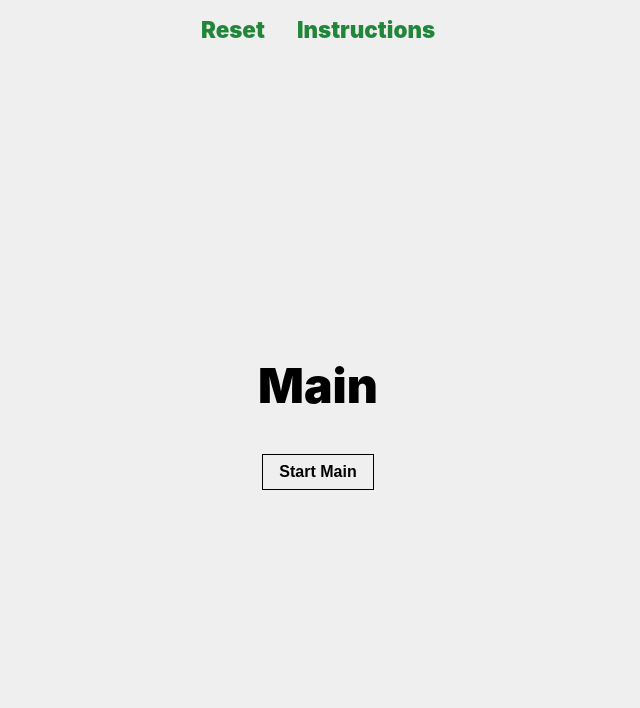
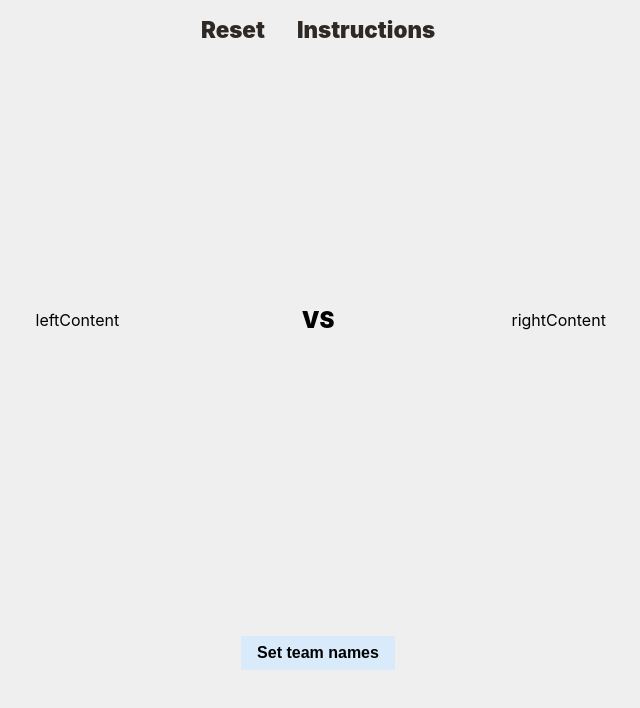
Before and after one commit to vuongvu1/robo-dance-competition, a React (Create React App) app: page / in a window 1280 px wide. Both pictures are taken after a click on the button "Start Game". Shown: the top 708 px of the page, without its empty margins (322-962 px from the left). Built offline with nearby package versions, Linux system fonts and the light colour scheme.

Commit message:
Add MainLayout

```diff
--- a/src/atoms/Button/styles.ts
+++ b/src/atoms/Button/styles.ts
@@ -5,7 +5,13 @@ const SC = {
     ({ theme }) => css`
       cursor: pointer;
       padding: ${theme.spacing.sm} ${theme.spacing.md};
-      border: 1px solid ${theme.palette.black};
+      border: none;
+      background-color: ${theme.palette.light};
+      transition: opacity 0.3s;
+
+      &:hover {
+        opacity: 0.6;
+      }
     `
   ),
 };
--- a/src/atoms/Link/styles.ts
+++ b/src/atoms/Link/styles.ts
@@ -3,13 +3,14 @@ import styled, { css } from "styled-components";
 const SC = {
   Container: styled.a(
     ({ theme }) => css`
-      color: ${theme.palette.success};
+      color: ${theme.palette.primary};
       font-weight: ${theme.fontWeight.lg};
       font-size: ${theme.fontSize.md};
       cursor: pointer;
+      transition: opacity 0.3s;
 
       &:hover {
-        color: ${theme.palette.secondary};
+        opacity: 0.6;
       }
     `
   ),
--- /dev/null
+++ b/src/components/MainLayout/index.tsx
@@ -0,0 +1,30 @@
+import { FC, ReactNode } from "react";
+import { Text } from "src/atoms";
+import SC from "./styles";
+
+type Props = {
+  leftContent: ReactNode;
+  rightContent: ReactNode;
+  bottomContent: ReactNode;
+};
+
+const MainLayout: FC<Props> = ({
+  leftContent,
+  rightContent,
+  bottomContent,
+}) => {
+  return (
+    <SC.Wrapper>
+      <SC.TeamsWrapper>
+        <SC.Team>{leftContent}</SC.Team>
+        <SC.MiddleText>
+          <Text type="h2">VS</Text>
+        </SC.MiddleText>
+        <SC.Team>{rightContent}</SC.Team>
+      </SC.TeamsWrapper>
+      <SC.BottomSection>{bottomContent}</SC.BottomSection>
+    </SC.Wrapper>
+  );
+};
+
+export default MainLayout;
--- /dev/null
+++ b/src/components/MainLayout/styles.ts
@@ -0,0 +1,32 @@
+import styled, { css } from "styled-components";
+
+const SC = {
+  Wrapper: styled.div`
+    width: 100%;
+    display: flex;
+    flex-direction: column;
+  `,
+  TeamsWrapper: styled.section`
+    flex: 3;
+    display: flex;
+  `,
+  Team: styled.div(
+    ({ theme }) => css`
+      flex: 1;
+      padding: ${theme.spacing.lg};
+      display: grid;
+      place-items: center;
+    `
+  ),
+  MiddleText: styled.div`
+    display: grid;
+    place-items: center;
+  `,
+  BottomSection: styled.section`
+    flex: 1;
+    display: grid;
+    place-items: center;
+  `,
+};
+
+export default SC;
--- a/src/components/index.ts
+++ b/src/components/index.ts
@@ -2,3 +2,4 @@ export { default as ResetButton } from "./ResetButton";
 export { default as ResetModal } from "./ResetModal";
 export { default as InstructionsButton } from "./InstructionsButton";
 export { default as InstructionsModal } from "./InstructionsModal";
+export { default as MainLayout } from "./MainLayout";
--- a/src/constants/StorageKeys.ts
+++ b/src/constants/StorageKeys.ts
@@ -1,6 +1,6 @@
 const StorageKeys = {
   APP_STATE: "APP_STATE",
-  TEAM_INFO: "TEAM_INFO",
+  TEAMS_INFO: "TEAMS_INFO",
   SCORE: "SCORE",
 };
 
--- a/src/modules/index.ts
+++ /dev/null
@@ -1 +0,0 @@
-export default this;
--- a/src/pages/main/index.tsx
+++ b/src/pages/main/index.tsx
@@ -1,12 +1,22 @@
+import { useStateWithLocalStorage } from "src/hooks";
+import { StorageKeys } from "src/constants";
 import { Text, Button } from "src/atoms";
-import SC from "./styles";
+import { MainLayout } from "src/components";
+// import SC from "./styles";
 
 const Main = () => {
+  const [teamsInfo, setTeamsInfo] = useStateWithLocalStorage(
+    StorageKeys.TEAMS_INFO
+  );
+
+  console.log({ teamsInfo });
+
   return (
-    <SC.Container>
-      <Text type="h1">Main</Text>
-      <Button>Start Main</Button>
-    </SC.Container>
+    <MainLayout
+      leftContent="leftContent"
+      rightContent="rightContent"
+      bottomContent={<Button>Set team names</Button>}
+    />
   );
 };
 
```
